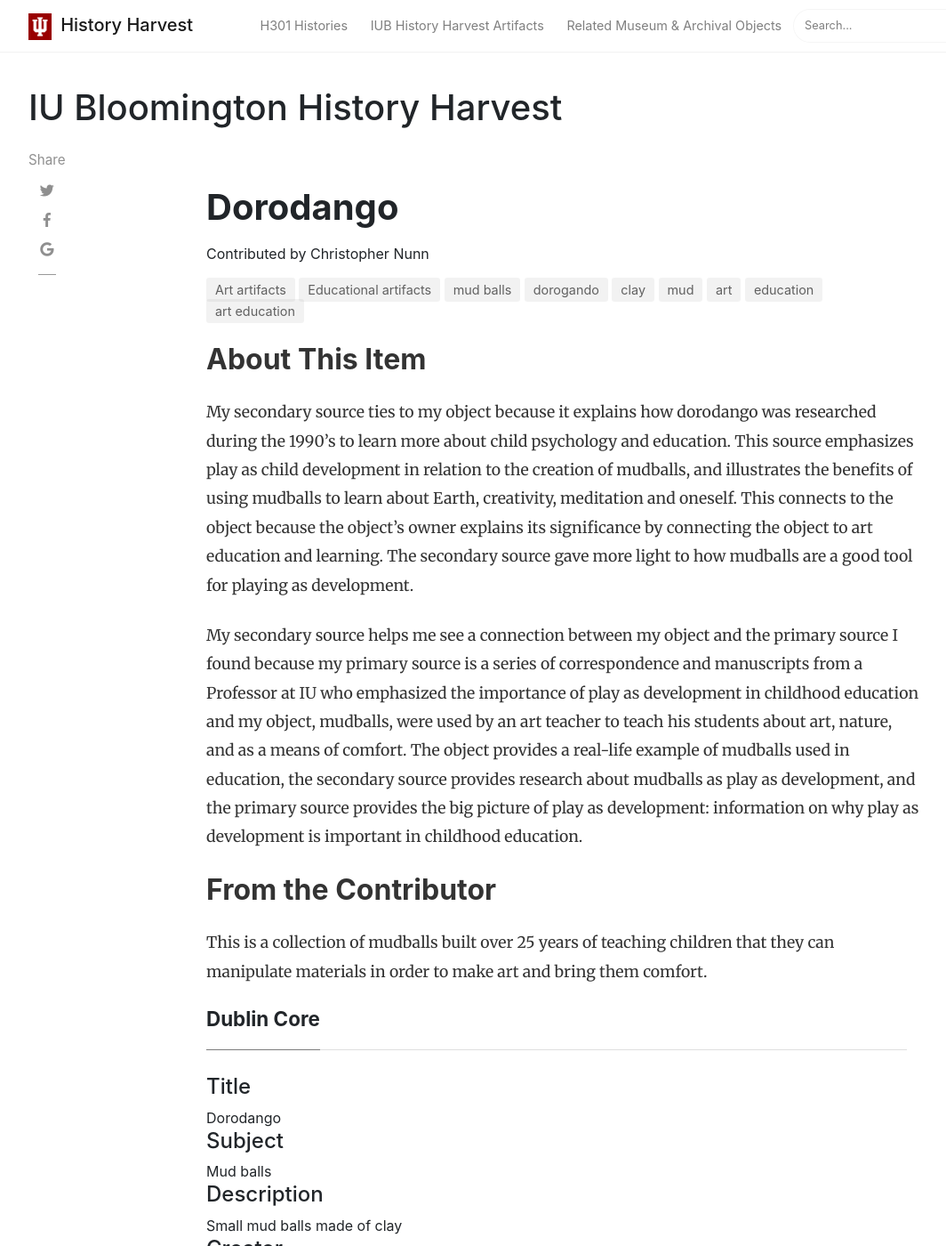
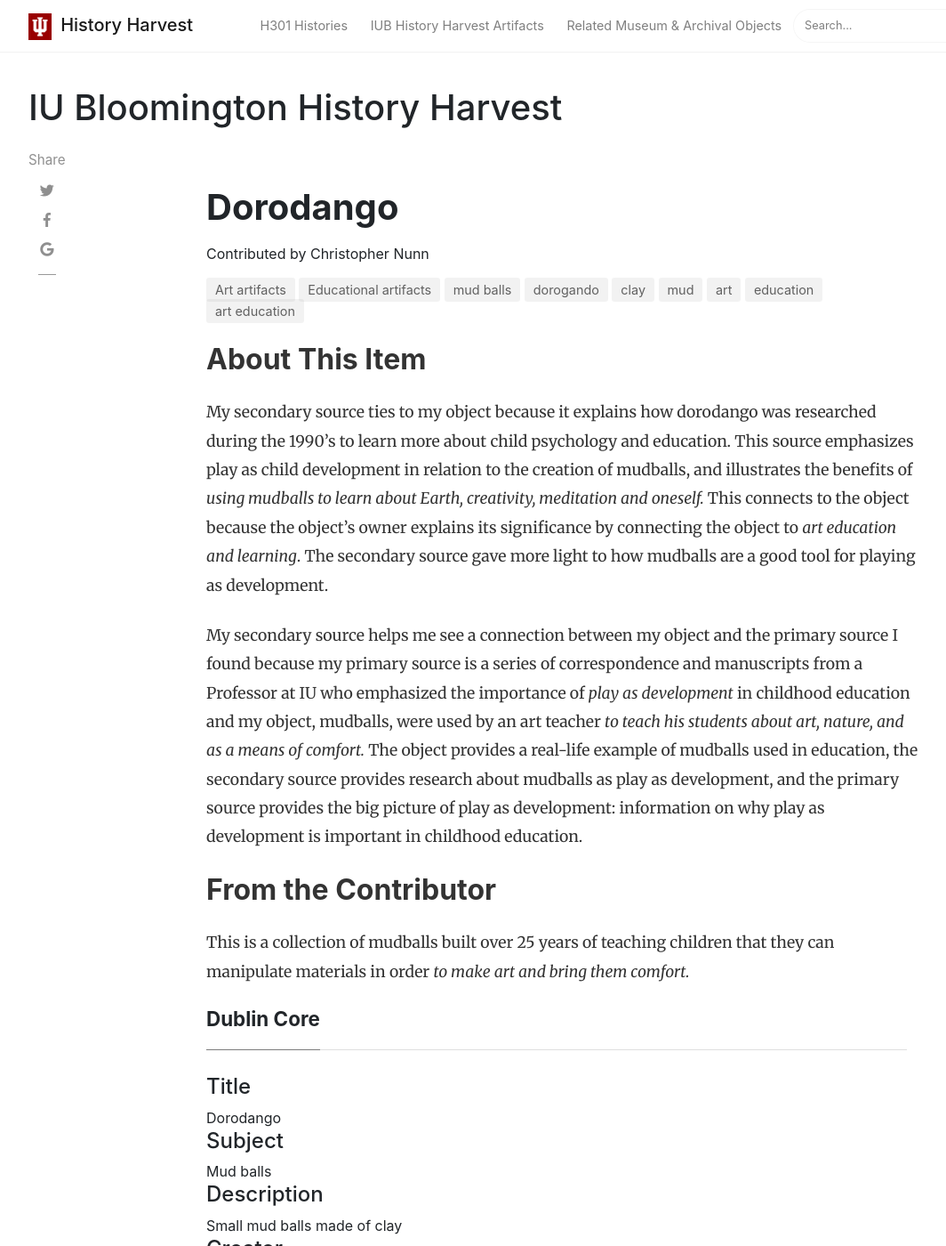
Before and after one commit to H301HistoryHarvest/H301HistoryHarvest, a Jekyll site: the page built from _items/2019-10-01-015.md, in a window 1280 px wide and 1400 px high. Shown: the whole window at 89% size, without its empty margins (53-1117 px from the left). Built offline with Jekyll 4.4.1, drawn with Linux system fonts in a browser that asks for light colours; nearby versions of some CDN libraries; comment, search, counter and statistics services are not loaded.

Commit message:
Update 2019-10-01-015.md

```diff
--- a/_items/2019-10-01-015.md
+++ b/_items/2019-10-01-015.md
@@ -16,10 +16,10 @@ tags: [ mud balls, dorogando, clay, mud, art, education, art education ]
 
 ## About This Item
 
-My secondary source ties to my object because it explains how dorodango was researched during the 1990’s to learn more about child psychology and education. This source emphasizes play as child development in relation to the creation of mudballs, and illustrates the benefits of using mudballs to learn about Earth, creativity, meditation and oneself. This connects to the object because the object’s owner explains its significance by connecting the object to art education and learning. The secondary source gave more light to how mudballs are a good tool for playing as development.
+My secondary source ties to my object because it explains how dorodango was researched during the 1990’s to learn more about child psychology and education. This source emphasizes play as child development in relation to the creation of mudballs, and illustrates the benefits of *using mudballs to learn about Earth, creativity, meditation and oneself.* This connects to the object because the object’s owner explains its significance by connecting the object to *art education and learning*. The secondary source gave more light to how mudballs are a good tool for playing as development.
 
-My secondary source helps me see a connection between my object and the primary source I found because my primary source is a series of correspondence and manuscripts from a Professor at IU who emphasized the importance of play as development in childhood education and my object, mudballs, were used by an art teacher to teach his students about art, nature, and as a means of comfort. The object provides a real-life example of mudballs used in education, the secondary source provides research about mudballs as play as development, and the primary source provides the big picture of play as development: information on why play as development is important in childhood education.
+My secondary source helps me see a connection between my object and the primary source I found because my primary source is a series of correspondence and manuscripts from a Professor at IU who emphasized the importance of *play as development* in childhood education and my object, mudballs, were used by an art teacher *to teach his students about art, nature, and as a means of comfort.* The object provides a real-life example of mudballs used in education, the secondary source provides research about mudballs as play as development, and the primary source provides the big picture of play as development: information on why play as development is important in childhood education.
 
 ## From the Contributor
 
-This is a collection of mudballs built over 25 years of teaching children that they can manipulate materials in order to make art and bring them comfort.
+This is a collection of mudballs built over 25 years of teaching children that they can manipulate materials in order *to make art and bring them comfort.*
```
